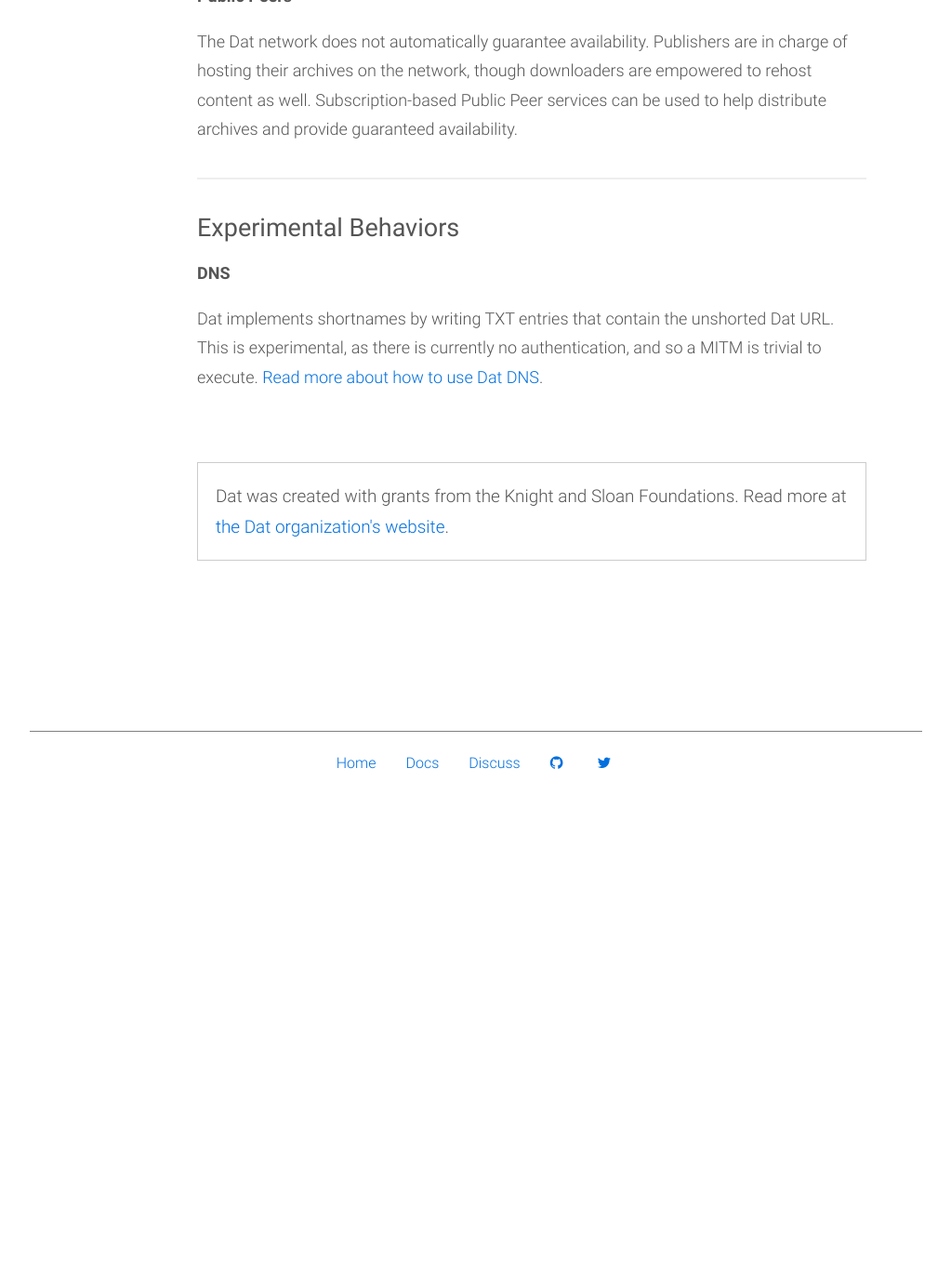
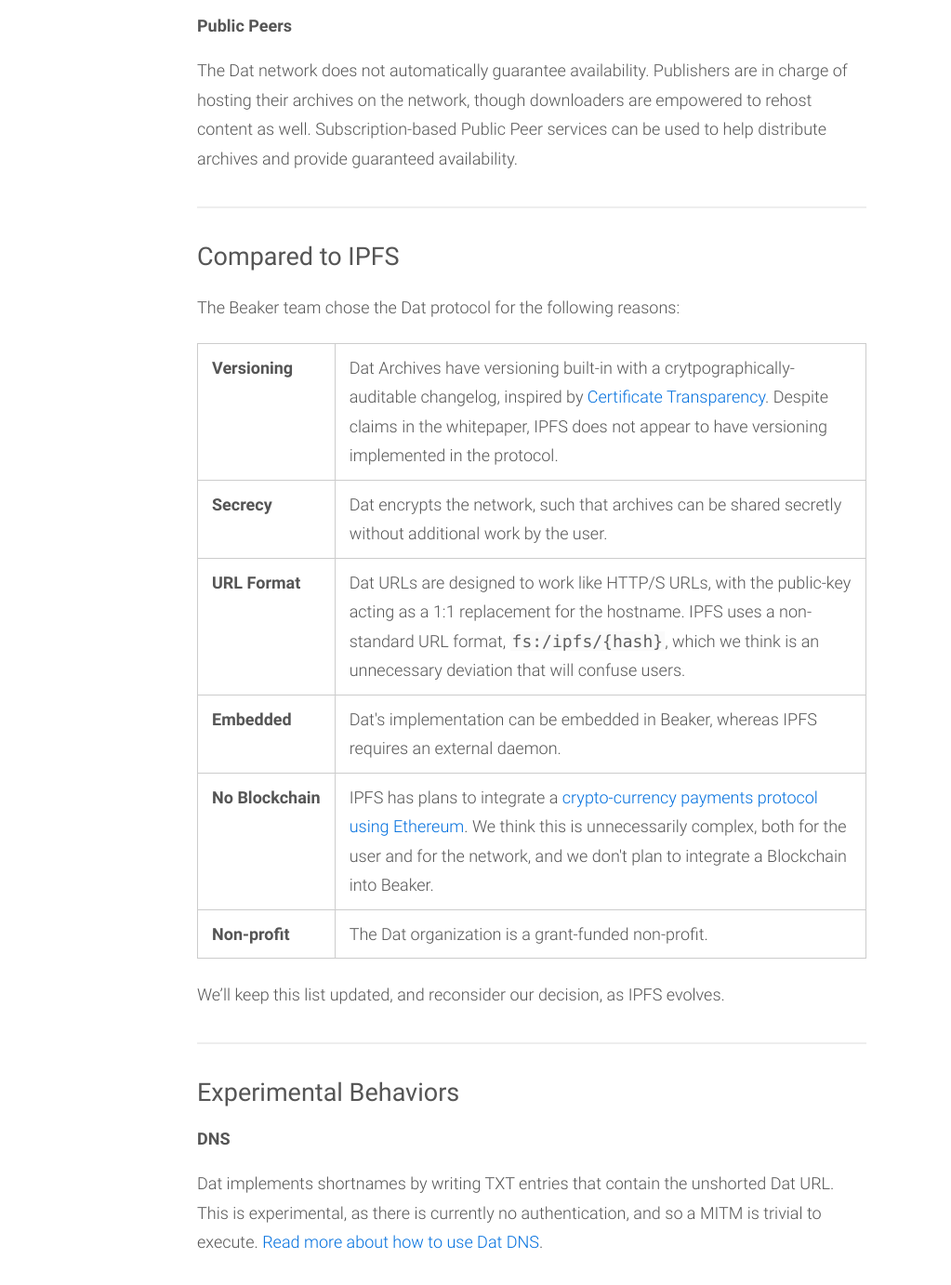
Before and after one commit to beakerbrowser/beakerbrowser.com, a Jekyll site: the page built from _docs/dat/intro.md, in a window 1280 px wide and 1400 px high, scrolled down 5629 px. Shown: the top 1382 px of the window at 93% size, without its empty margins (128-1151 px from the left). Built offline with Jekyll 4.4.1, drawn with Linux system fonts in a browser that asks for light colours; before the commit the page ends 6466 px from its top, so only the background shows below that; some of the changed text lies outside the part shown.

Commit message:
add dat vs ipfs comparison

```diff
--- a/_docs/dat/intro.md
+++ b/_docs/dat/intro.md
@@ -113,6 +113,7 @@
 A full history of changes is retained in each Dat archive's metadata log.
 The log is append-only, and can not be modified after it has been distributed.
 Unlike Git, this log can not be branched.
+The internal structure is cryptographically-auditable Merkle Tree, inspired by <a href="https://www.certificate-transparency.org/">Certificate Transparency</a>
 
 #### Checkpoints
 
@@ -194,6 +195,23 @@
 
 <hr class="nomargin">
 
+### Compared to IPFS
+
+The Beaker team chose the Dat protocol for the following reasons:
+
+<table class="doc-table">
+  <tr><td>Versioning</td><td>Dat Archives have versioning built-in with a crytpographically-auditable changelog, inspired by <a href="https://www.certificate-transparency.org/">Certificate Transparency</a>. Despite claims in the whitepaper, IPFS does not appear to have versioning implemented in the protocol.</td></tr>
+  <tr><td>Secrecy</td><td>Dat encrypts the network, such that archives can be shared secretly without additional work by the user.</td></tr>
+  <tr><td>URL Format</td><td>Dat URLs are designed to work like HTTP/S URLs, with the public-key acting as a 1:1 replacement for the hostname. IPFS uses a non-standard URL format, <code>fs:/ipfs/{hash}</code>, which we think is an unnecessary deviation that will confuse users.</td></tr>
+  <tr><td>Embedded</td><td>Dat's implementation can be embedded in Beaker, whereas IPFS requires an external daemon.</td></tr>
+  <tr><td>No Blockchain</td><td>IPFS has plans to integrate a <a href="https://www.reddit.com/r/ethereum/comments/53rdjx/ipfs_filecoin_to_be_built_on_ethereum/">crypto-currency payments protocol using Ethereum</a>. We think this is unnecessarily complex, both for the user and for the network, and we don't plan to integrate a Blockchain into Beaker.</td></tr>
+  <tr><td>Non-profit</td><td>The Dat organization is a grant-funded non-profit.</td></tr>
+</table>
+
+We'll keep this list updated, and reconsider our decision, as IPFS evolves.
+
+<hr class="nomargin">
+
 ### Experimental Behaviors
 
 #### DNS
--- a/css/main.scss
+++ b/css/main.scss
@@ -607,6 +607,7 @@
     padding: 10px 15px;
     border: 1px solid #ccc;
     vertical-align: top;
+    line-height: 1.75;
   }
   td:first-child {
     font-weight: bold;
```
